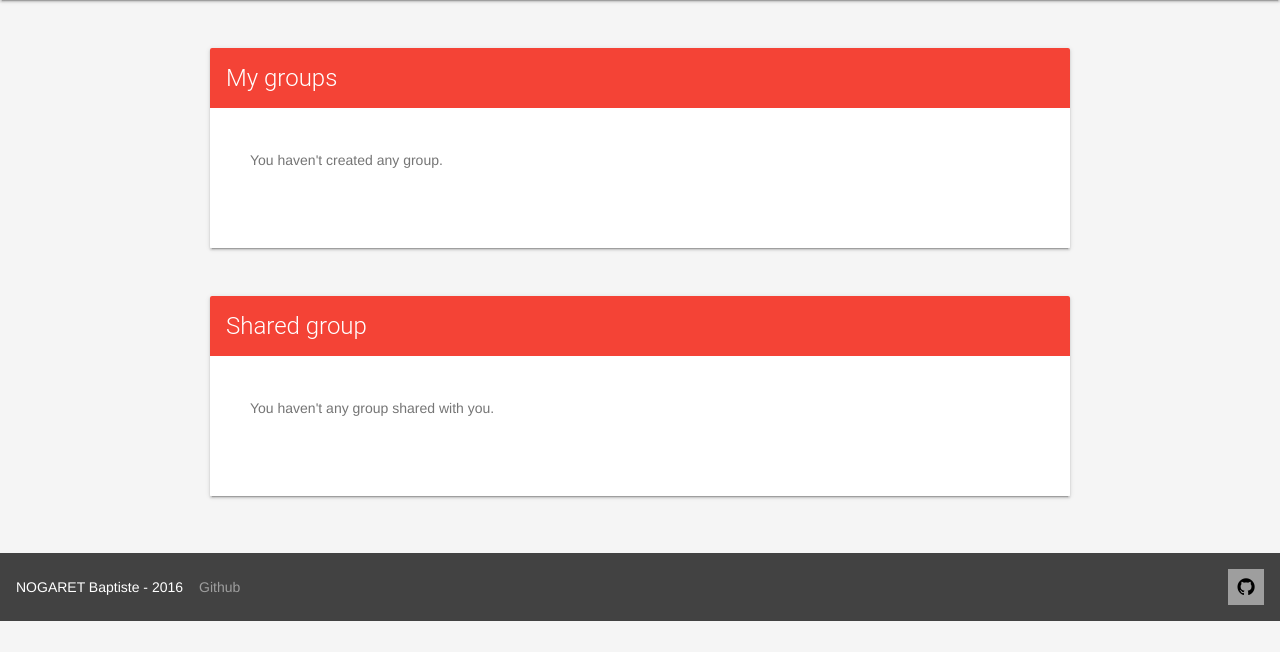
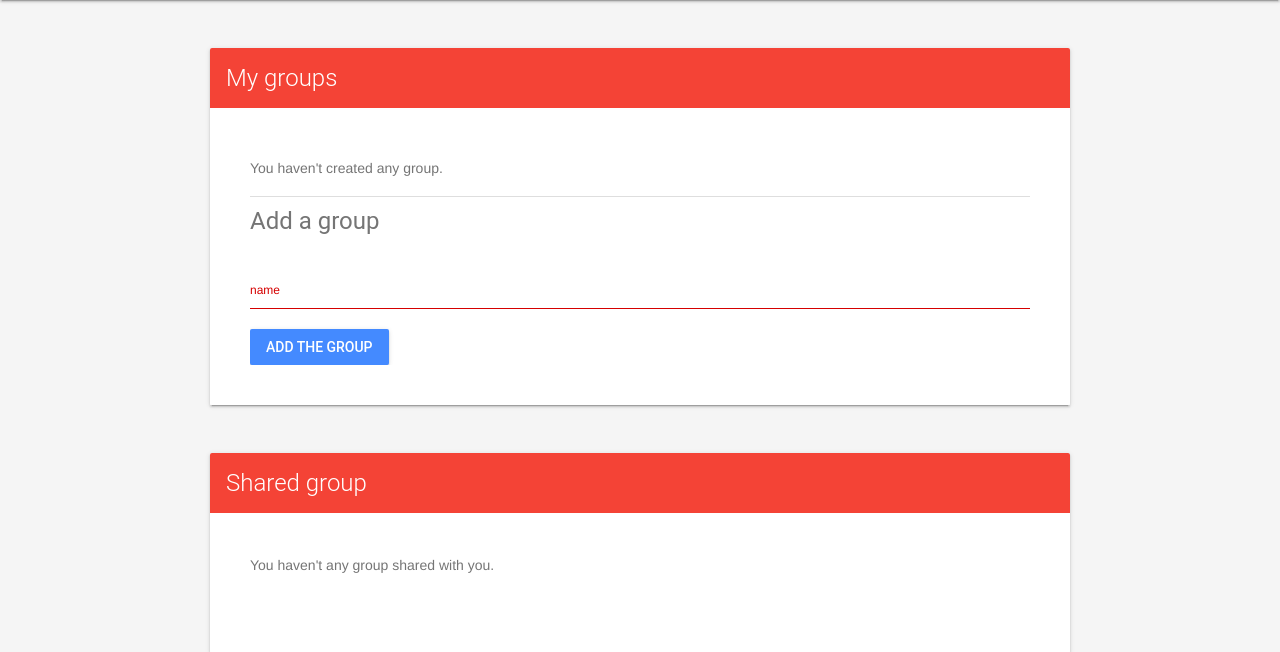
Before and after one commit to bnogaret/file_sharing_django, a Django app: page /group/ in a window 1280 px wide. Shown: the part 64-716 px from the top of the page. Before the commit the page ends 685 px from the top, so only its background shows below. Run offline with Django 3.2, Linux system fonts and the light colour scheme; the visitor is signed in with stand-in values (Sample User, id 1); data that the repository does not hold is empty; some libraries are stand-ins or nearby versions.

Commit message:
Add form to create a new group for the page 'group'

```diff
--- a/file_sharing_django/file_sharing_app/forms.py
+++ b/file_sharing_django/file_sharing_app/forms.py
@@ -1,14 +1,9 @@
-import logging
-
 from django import forms
 from django.contrib.auth.models import User
 from django.contrib.auth.forms import UserCreationForm
 from django.utils.translation import ugettext as _
 
-# Get an instance of a logger
-logger = logging.getLogger(__name__)
-
-from .models import GroupFile, GroupMembership
+from .models import GroupFile, GroupMembership, Group
 
 class UserSignupForm(UserCreationForm):
     """
@@ -27,14 +22,22 @@ class UserSignupForm(UserCreationForm):
             user.save()
         return user
 
+class AddGroupForm(forms.ModelForm):
+    class Meta:
+        model = Group
+        fields = ('name',)
+        widgets = {
+            'name': forms.TextInput(attrs={'class': 'mdl-textfield__input'})
+        }
+
 class GroupFileForm(forms.ModelForm):
     class Meta:
         model = GroupFile
         fields = ('title', 'file', 'group')
         widgets = {
             'group': forms.HiddenInput(),
-            'title': forms.TextInput(attrs={'class':'mdl-textfield__input'}),
-            'file': forms.FileInput(attrs={'accept':".pdf,.odt,.tex,.docx,.doc"})
+            'title': forms.TextInput(attrs={'class': 'mdl-textfield__input'}),
+            'file': forms.FileInput(attrs={'accept': '.pdf,.odt,.tex,.docx,.doc'})
         }
 
 class GroupAddMemberForm(forms.ModelForm):
@@ -60,9 +63,6 @@ class GroupAddMemberForm(forms.ModelForm):
         user = cleaned_data['member']
         group = cleaned_data['group']
 
-        logger.debug(user)
-        logger.debug(group)
-
         if user and group:
             # If both fields are valid so far
             if group.creator == user or user in group.members.all():
--- a/file_sharing_django/file_sharing_app/templates/file_sharing_app/group.html
+++ b/file_sharing_django/file_sharing_app/templates/file_sharing_app/group.html
@@ -8,6 +8,7 @@
                 <h2 class="mdl-card__title-text">My groups</h2>
             </div>
             <div class="mdl-card__supporting-text mdl-grid mdl-grid--no-spacing">
+                <div class="section__text mdl-cell mdl-cell--12-col-desktop mdl-cell--6-col-tablet mdl-cell--3-col-phone">
                     {% if user_group %}
                     <ul class="demo-list-icon mdl-list">
                         {% for group in user_group %}
@@ -22,6 +23,18 @@
                     {% else %}
                         <p>You haven't created any group.</p>
                     {% endif %}
+                </div>
+                <div class="section__text mdl-cell mdl-cell--12-col-desktop mdl-cell--6-col-tablet mdl-cell--3-col-phone">
+                    <h4>Add a group</h4>
+                    <form action="{% url 'file_sharing_app:group' %}" method="post">
+                        {% csrf_token %}
+                        <div class="mdl-textfield mdl-js-textfield mdl-textfield--floating-label">
+                            <label class="mdl-textfield__label" for="{{ add_group_form.name.id_for_label }}">{{ add_group_form.name.html_name }}</label>
+                            {{ add_group_form.name }}
+                        </div>
+                        <button type="submit" name="submit" class="mdl-button mdl-js-button mdl-button--raised mdl-js-ripple-effect mdl-button--accent">Add the group</button>
+                    </form>
+                </div>
             </div>
         </div>
     </section>
--- a/file_sharing_django/file_sharing_app/views.py
+++ b/file_sharing_django/file_sharing_app/views.py
@@ -4,7 +4,7 @@ from django.contrib.auth.decorators import login_required
 from django.http import HttpResponseRedirect
 from django.core.urlresolvers import reverse
 
-from . forms import UserSignupForm, GroupFileForm, GroupAddMemberForm
+from . forms import UserSignupForm, AddGroupForm, GroupFileForm, GroupAddMemberForm
 from . models import Group
 
 # Create your views here.
@@ -32,11 +32,21 @@ def signup(request):
 
 @login_required()
 def group(request):
+    if request.method == 'POST':
+        add_group_form = AddGroupForm(request.POST)
+        if add_group_form.is_valid():
+            new_group = add_group_form.save(commit=False)
+            new_group.creator = request.user
+            new_group.save()
+            return HttpResponseRedirect(reverse('file_sharing_app:group'))
+
+    add_group_form = AddGroupForm()
     user_group = Group.objects.filter(creator=request.user)
     shared_group = Group.objects.filter(members=request.user)
     return render(request, 'file_sharing_app/group.html', {
         'user_group': user_group,
-        'shared_group': shared_group
+        'shared_group': shared_group,
+        'add_group_form': AddGroupForm
     })
 
 @login_required()
```
Lines whose indentation alone changed are shown as unchanged.
